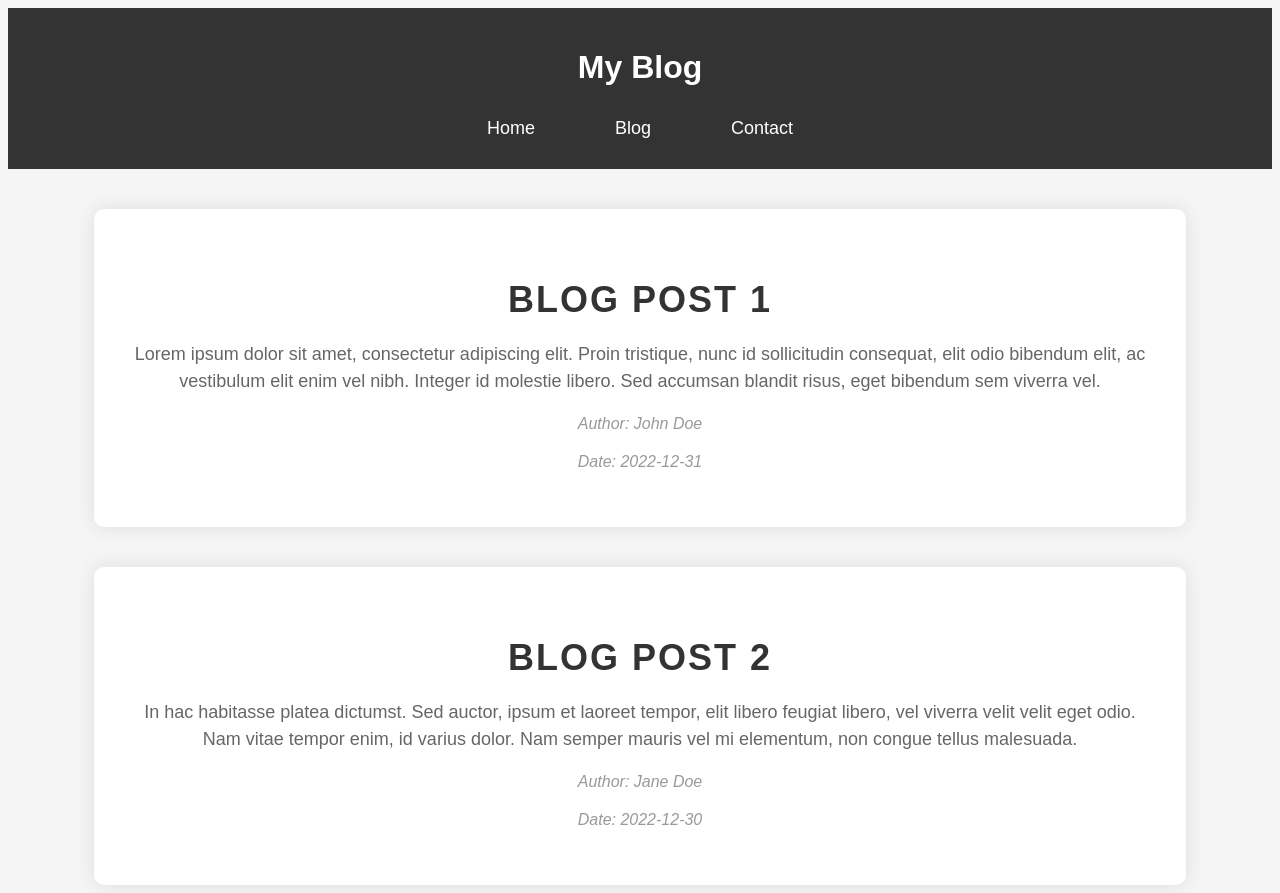
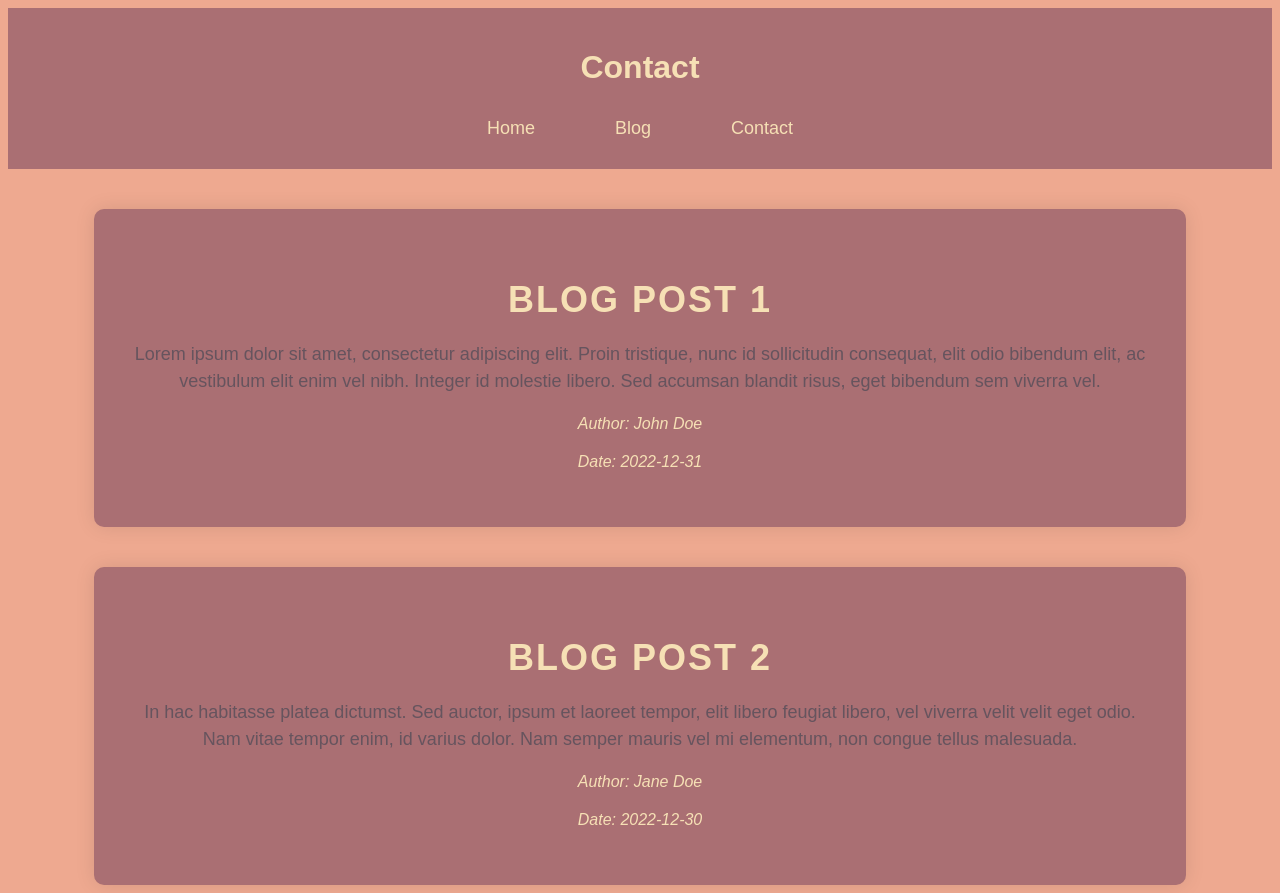
Before and after one commit to Inefy/zac-website, a Flask app: page /blog/ in a window 1280 px wide. Run offline with Flask 2, Linux system fonts and the light colour scheme.

Commit message:
final commit before putting on pythonanywhere

```diff
--- a/static/base.css
+++ b/static/base.css
@@ -5,7 +5,7 @@ body {
     justify-content: center;
 }
 
-.title {
+.nav-title {
     text-align: center;
     color: #f6e0b5;
 }
--- a/static/blog.css
+++ b/static/blog.css
@@ -1,45 +1,3 @@
-body {
-  font-family: Arial, sans-serif;
-  background-color: #f5f5f5;
-}
-.blog {
-  text-align:center;
-  color:white;
-}
-
-
-header {
-  background-color: #333;
-  padding: 20px;
-  text-align: center;
-}
-
-nav ul {
-  list-style: none;
-  margin: 0;
-  padding: 0;
-  display: flex;
-  justify-content: center;
-}
-
-nav li {
-  display: inline-block;
-  margin: 0 20px;
-}
-
-nav a {
-  color: white;
-  text-decoration: none;
-  font-size: 18px;
-  padding: 10px 20px;
-  display: block;
-  transition: all 0.2s ease-in-out;
-}
-
-nav a:hover {
-  background-color: #555;
-  transform: translateY(-10px);
-}
 
 .blog-posts {
   display: flex;
@@ -48,7 +6,7 @@ nav a:hover {
 }
 
 .blog-post {
-  background-color: white;
+  background-color: #aa6f73;
   width: 80%;
   padding: 40px;
   margin-left: auto;
@@ -69,7 +27,7 @@ nav a:hover {
 .title {
   font-size: 36px;
   margin-bottom: 20px;
-  color: #333;
+  color: #f6e0b5;
   text-transform: uppercase;
   letter-spacing: 2px;
 }
@@ -78,18 +36,18 @@ nav a:hover {
   font-size: 18px;
   line-height: 1.5;
   margin-bottom: 20px;
-  color: #666;
+  color: #66545e;
 }
 
 .author {
   font-size: 16px;
   font-style: italic;
   margin-bottom: 20px;
-  color: #999;
+  color: #f6e0b5;
 }
 
 .date {
   font-size: 16px;
   font-style: italic;
-  color: #999;
+  color: #f6e0b5;
 }
--- a/static/main.css
+++ b/static/main.css
@@ -6,6 +6,7 @@
  }
 
  .about-image {
+    padding: 10px;
      width: 30%;
      margin-right: 40px;
  }
--- a/templates/blog.html
+++ b/templates/blog.html
@@ -3,13 +3,14 @@
 
 <head>
   <title>Zac's thoughts</title>
+  <link rel="stylesheet" type="text/css" href="{{ url_for('static', filename='base.css') }}">
   <link rel="stylesheet" type="text/css" href="{{ url_for('static', filename='blog.css') }}">
 </head>
 
 <body>
   <header>
-    <div class="blog">
-      <h1>My Blog</h1>
+    <div class="nav-title">
+      <h1>Contact</h1>
     </div>
     <nav>
       <ul>
--- a/templates/contact.html
+++ b/templates/contact.html
@@ -10,7 +10,7 @@
 <body>
 
   <header>
-    <div class="title">
+    <div class="nav-title">
       <h1>Contact</h1>
       <nav>
         <ul>
@@ -37,6 +37,10 @@
       <input type="submit" value="Submit">
     </form>
   </div>
+  <footer>
+    <a href="https://www.linkedin.com/in/zac-batten/" class="linkedin-button">Visit my LinkedIn profile</a>
+    <a href="https://github.com/Inefy" class="github-button">Visit my GitHub profile</a>
+  </footer>
 </body>
 
 </html>
--- a/templates/main.html
+++ b/templates/main.html
@@ -2,7 +2,7 @@
     <script src="/static/smoothscrolling.js"></script>
     <link rel="stylesheet" type="text/css" href="{{ url_for('static', filename='base.css') }}">
     <header>
-        <div class="title">
+        <div class="nav-title">
             <h1>About Me</h1>
             <nav>
                 <ul>
@@ -15,7 +15,7 @@
     <section id="about" class="section">            <link rel="stylesheet" type="text/css" href="{{ url_for('static', filename='main.css') }}">
         <div class="section-content">
             <div class="about-image">
-                <img src="{{ url_for('static', filename='images/furcoat.jpg')}}" width="400" height="500" />
+                <img src="{{ url_for('static', filename='images/me.jpg')}}" width="400" height="500" />
             </div>
             <div class="about-text">
                 <p>Hi, my name is Zac, and I am a 4th year computer science student at Memorial University. I have a
```
Also changed, not shown: static/images/me.jpg (added).
